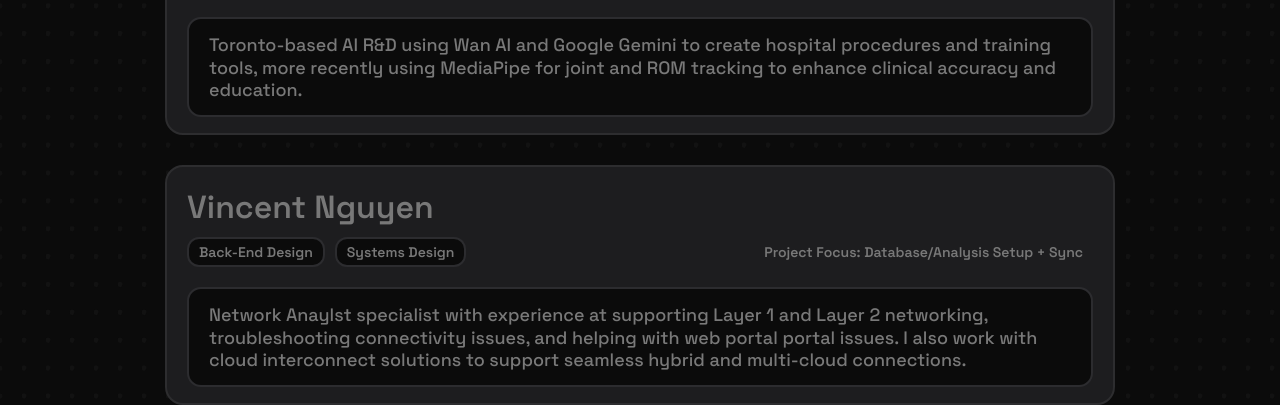
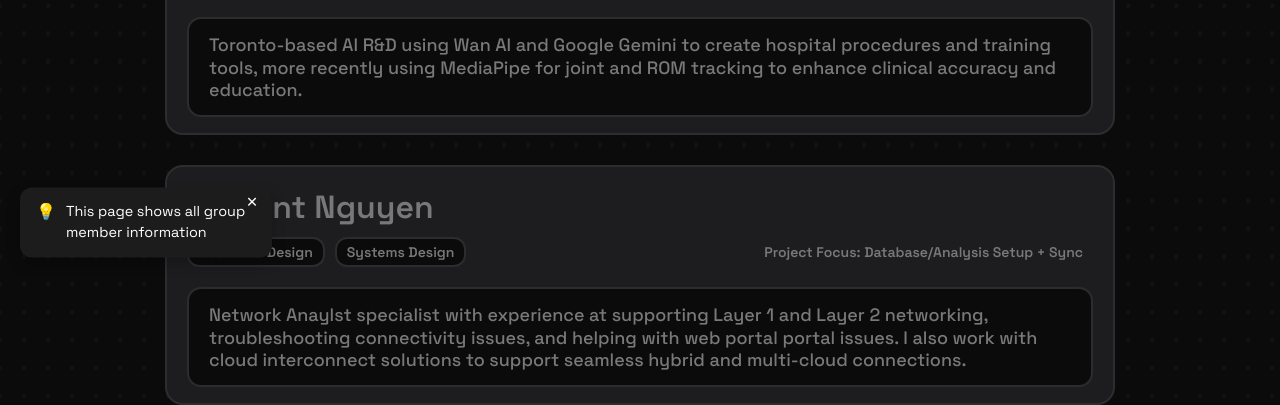
Before and after one commit to jordanYORKU/chatgpt-efficiency, a website built with Parcel: page profiles.html in a window 1280 px wide. Shown: the part 521-926 px from the top of the page. Built offline with nearby package versions, Linux system fonts and the light colour scheme.

Commit message:
Update profiles.html
added guide

```diff
--- a/profiles.html
+++ b/profiles.html
@@ -68,6 +68,11 @@
                 </div>
             </div>
         </div>
+        <div id="tip-guide" role="status" aria-live="polite" aria-atomic="true">
+            <button id="tip-close" aria-label="Close tips">✕</button>
+            <div class="tip-icon" aria-hidden="true">💡</div>
+            <div class="tip-text">This page shows all group member information</div>
+        </div>
     </body>
     <script src="script.js"></script>
 </html>
```
